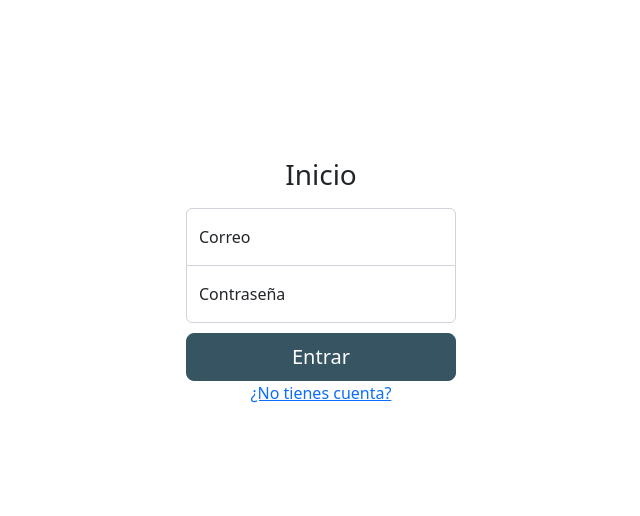
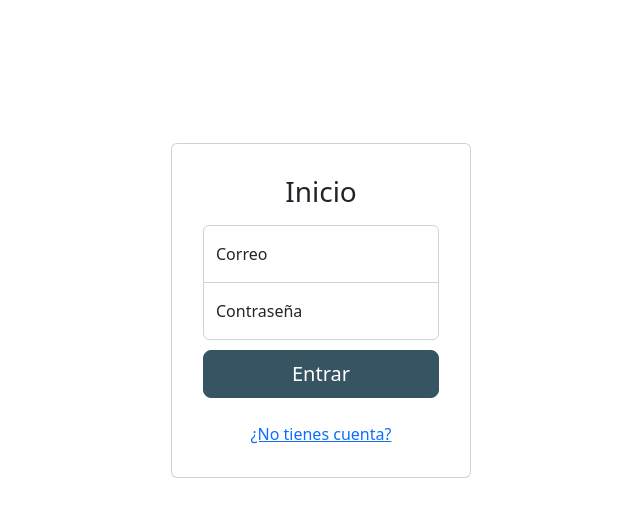
Before and after one commit to vantroysanchez/Journal, a Vue app: page /auth in a window 1280 px wide. Shown: the top 516 px of the page, without its empty margins (319-959 px from the left). Built offline with nearby package versions, Linux system fonts and the light colour scheme; the HTML template or start-up script is replaced by a standard one.

Commit message:
- Mejoras en el login

```diff
--- a/src/modules/auth/views/LoginView.vue
+++ b/src/modules/auth/views/LoginView.vue
@@ -1,6 +1,8 @@
 <template>
   <div class="auth-body text-center">
     <main class="form-signin w-100 m-auto">
+      <div class="card">
+        <div class="card-body">
           <form @submit.prevent="onSubmit" class="form-signin">
             <h1 class="h3 mb-3 fw-normal">Inicio</h1>
 
@@ -30,12 +32,14 @@
               Entrar
             </button>
 
-        <div class="container-login100-form-btn m-t-32">
+            <div class="pt-4">
               <router-link :to="{ name: 'register' }"
                 >¿No tienes cuenta?</router-link
               >
             </div>
           </form>
+        </div>
+      </div>
     </main>
   </div>
 </template>
--- a/src/modules/auth/views/RegisterView.vue
+++ b/src/modules/auth/views/RegisterView.vue
@@ -1,6 +1,8 @@
 <template>
   <div class="auth-body text-center">
     <main class="form-signin w-100 m-auto">
+      <div class="card">
+        <div class="card-body">
           <form @submit.prevent="onSubmit" class="form-signin">
             <h1 class="h3 mb-3 fw-normal">Registrarse</h1>
 
@@ -41,12 +43,14 @@
               Crear cuenta
             </button>
 
-        <div>
+            <div class="pt-4">
               <router-link :to="{ name: 'login' }"
                 >¿Ya tienes una cuenta?</router-link
               >
             </div>
           </form>
+        </div>
+      </div>
     </main>
   </div>
 </template>
```
Lines whose indentation alone changed are shown as unchanged.
